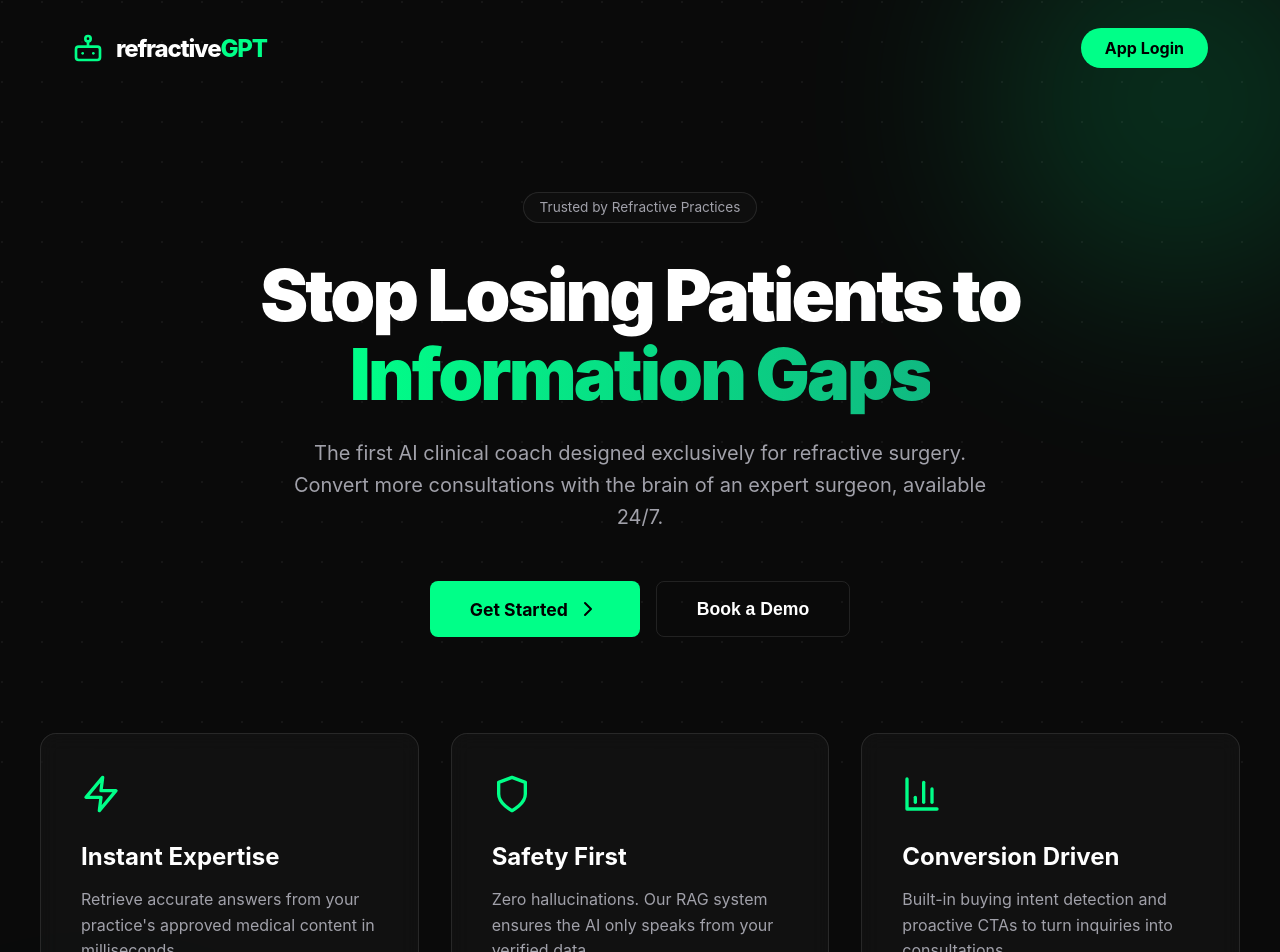
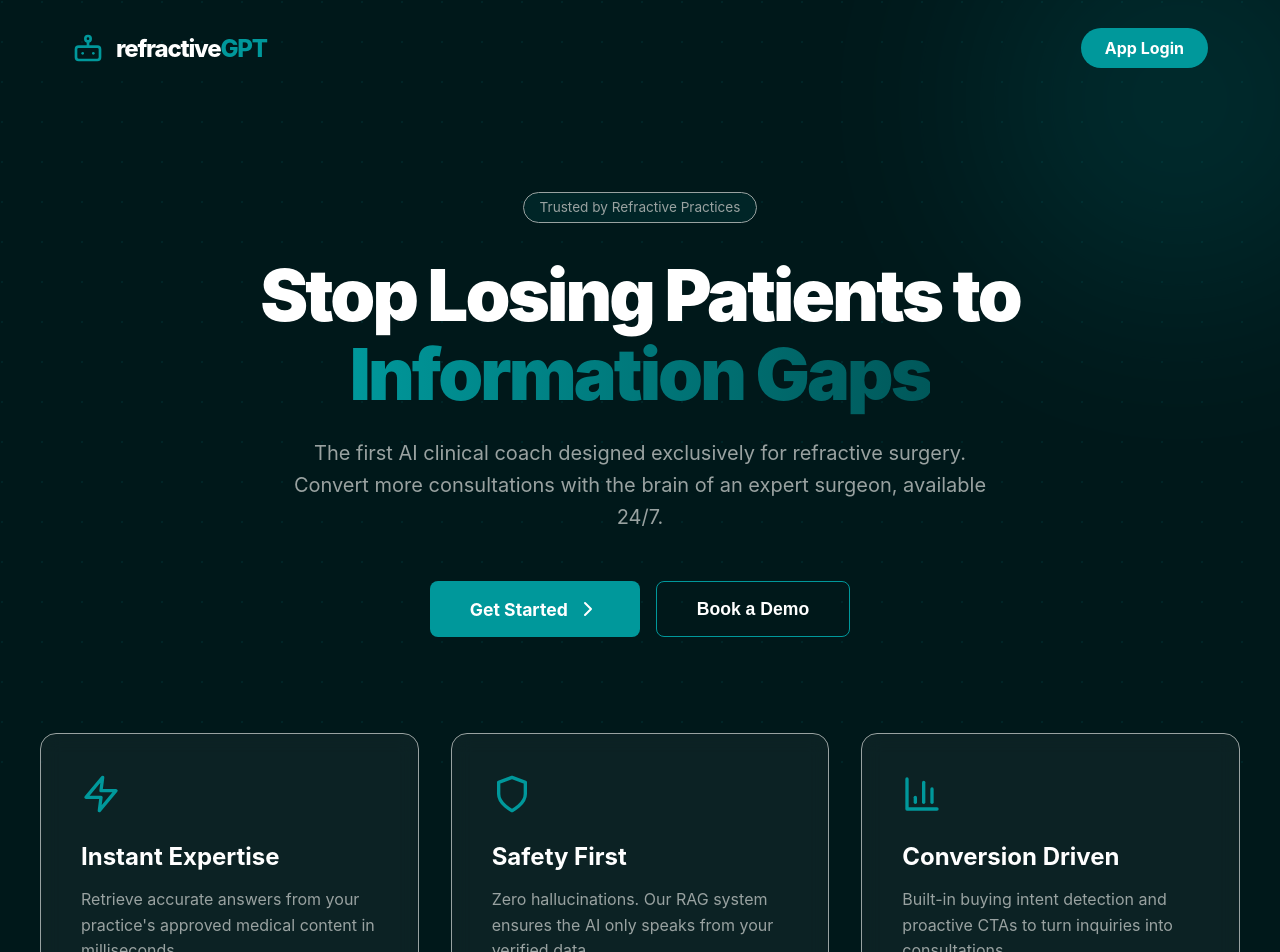
Before and after one commit to eyelabsai/PNVGPT, a React (Vite) app in the folder client/: page / in a window 1280 px wide. Shown: the top 952 px of the page. Built offline with nearby package versions, Linux system fonts and the light colour scheme; no server answers.

Commit message:
Update landing page with new teal color palette

```diff
--- a/client/src/pages/LandingPage.css
+++ b/client/src/pages/LandingPage.css
@@ -1,11 +1,11 @@
 :root {
-  --bg-dark: #0a0a0a;
-  --accent-green: #00ff88;
-  --accent-emerald: #059669;
+  --bg-dark: #00181a;
+  --accent-teal: #00989b;
+  --accent-dark-teal: #00585a;
   --text-main: #ffffff;
-  --text-muted: #a1a1aa;
-  --card-bg: rgba(255, 255, 255, 0.03);
-  --card-border: rgba(255, 255, 255, 0.1);
+  --text-muted: #99a2a1;
+  --card-bg: #dcdedd;
+  --card-border: #99a2a1;
 }
 
 .landing-container {
@@ -28,7 +28,7 @@
   left: 0;
   right: 0;
   bottom: 0;
-  background-image: radial-gradient(circle at 2px 2px, rgba(255, 255, 255, 0.05) 1px, transparent 0);
+  background-image: radial-gradient(circle at 2px 2px, rgba(0, 152, 155, 0.1) 1px, transparent 0);
   background-size: 40px 40px;
   pointer-events: none;
   z-index: 1;
@@ -45,7 +45,7 @@
 .glow-1 {
   width: 400px;
   height: 400px;
-  background: var(--accent-green);
+  background: var(--accent-teal);
   top: -100px;
   right: -100px;
 }
@@ -53,7 +53,7 @@
 .glow-2 {
   width: 300px;
   height: 300px;
-  background: var(--accent-emerald);
+  background: var(--accent-dark-teal);
   bottom: -50px;
   left: -50px;
 }
@@ -79,18 +79,18 @@
 }
 
 .logo-icon {
-  color: var(--accent-green);
+  color: var(--accent-teal);
   width: 32px;
   height: 32px;
 }
 
 .accent {
-  color: var(--accent-green);
+  color: var(--accent-teal);
 }
 
 .login-btn {
-  background: var(--accent-green);
-  color: #000;
+  background: var(--accent-teal);
+  color: #ffffff;
   padding: 0.6rem 1.5rem;
   border-radius: 99px;
   font-weight: 700;
@@ -100,7 +100,8 @@
 
 .login-btn:hover {
   transform: translateY(-2px);
-  box-shadow: 0 4px 20px rgba(0, 255, 136, 0.3);
+  box-shadow: 0 4px 20px rgba(0, 152, 155, 0.4);
+  background: var(--accent-dark-teal);
 }
 
 /* Hero Section */
@@ -120,7 +121,7 @@
   font-size: 0.85rem;
   color: var(--text-muted);
   margin-bottom: 2rem;
-  background: rgba(255, 255, 255, 0.02);
+  background: rgba(0, 152, 155, 0.1);
 }
 
 .hero-title {
@@ -132,7 +133,7 @@
 }
 
 .gradient-text {
-  background: linear-gradient(to right, var(--accent-green), #10b981);
+  background: linear-gradient(to right, var(--accent-teal), var(--accent-dark-teal));
   -webkit-background-clip: text;
   -webkit-text-fill-color: transparent;
 }
@@ -152,8 +153,8 @@
 }
 
 .primary-btn {
-  background: var(--accent-green);
-  color: #000;
+  background: var(--accent-teal);
+  color: #ffffff;
   padding: 1rem 2.5rem;
   border-radius: 8px;
   font-size: 1.1rem;
@@ -167,12 +168,14 @@
 
 .primary-btn:hover {
   transform: scale(1.05);
+  background: var(--accent-dark-teal);
+  box-shadow: 0 4px 20px rgba(0, 152, 155, 0.4);
 }
 
 .secondary-btn {
   background: transparent;
   color: #fff;
-  border: 1px solid var(--card-border);
+  border: 1px solid var(--accent-teal);
   padding: 1rem 2.5rem;
   border-radius: 8px;
   font-size: 1.1rem;
@@ -182,7 +185,8 @@
 }
 
 .secondary-btn:hover {
-  background: rgba(255, 255, 255, 0.05);
+  background: rgba(0, 152, 155, 0.1);
+  border-color: var(--accent-dark-teal);
 }
 
 /* Features */
@@ -196,20 +200,22 @@
 }
 
 .feature-card {
-  background: var(--card-bg);
+  background: rgba(220, 222, 221, 0.05);
   border: 1px solid var(--card-border);
   padding: 2.5rem;
   border-radius: 16px;
   backdrop-filter: blur(10px);
-  transition: border-color 0.3s ease;
+  transition: all 0.3s ease;
 }
 
 .feature-card:hover {
-  border-color: rgba(0, 255, 136, 0.3);
+  border-color: var(--accent-teal);
+  background: rgba(220, 222, 221, 0.08);
+  transform: translateY(-4px);
 }
 
 .feature-icon {
-  color: var(--accent-green);
+  color: var(--accent-teal);
   width: 40px;
   height: 40px;
   margin-bottom: 1.5rem;
```
